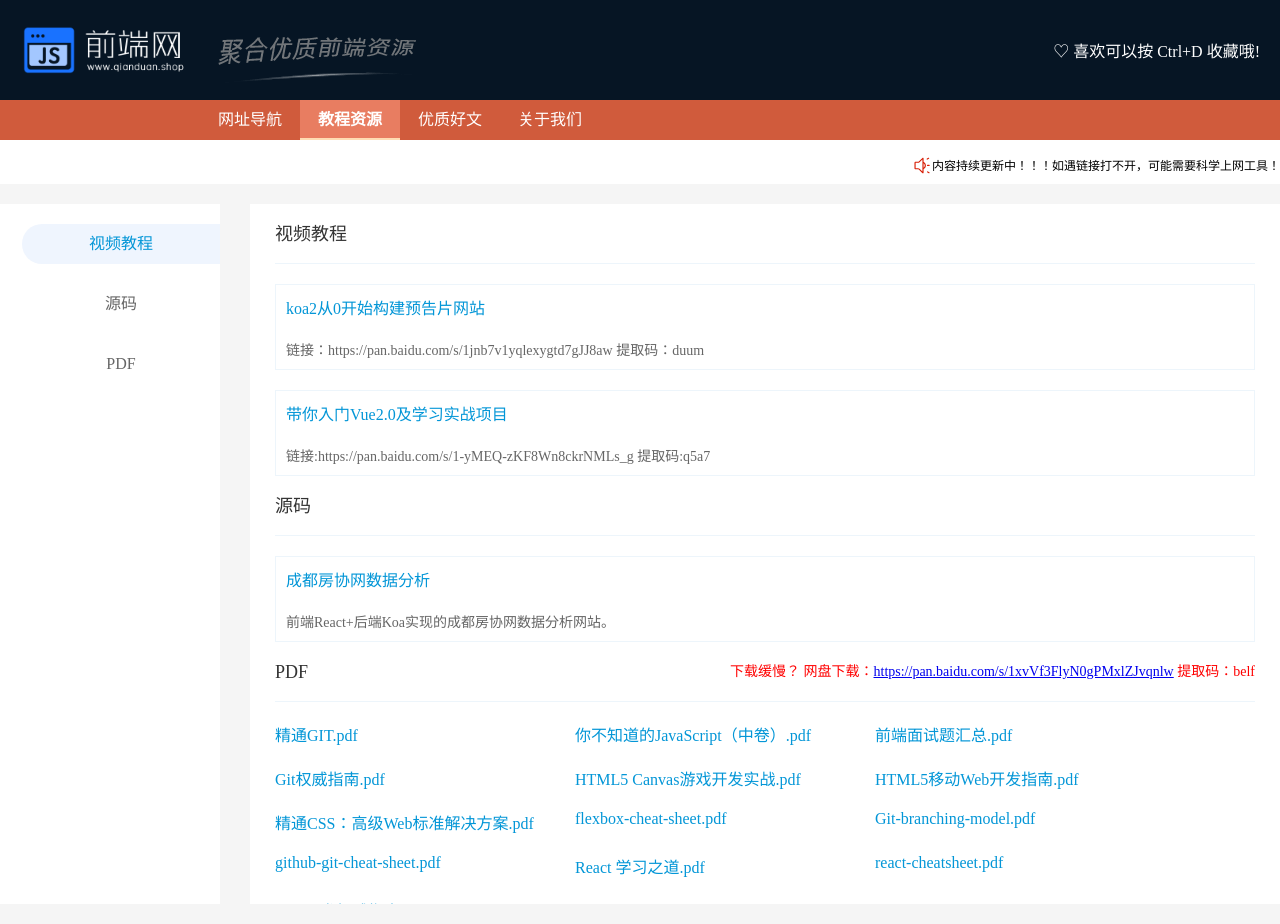
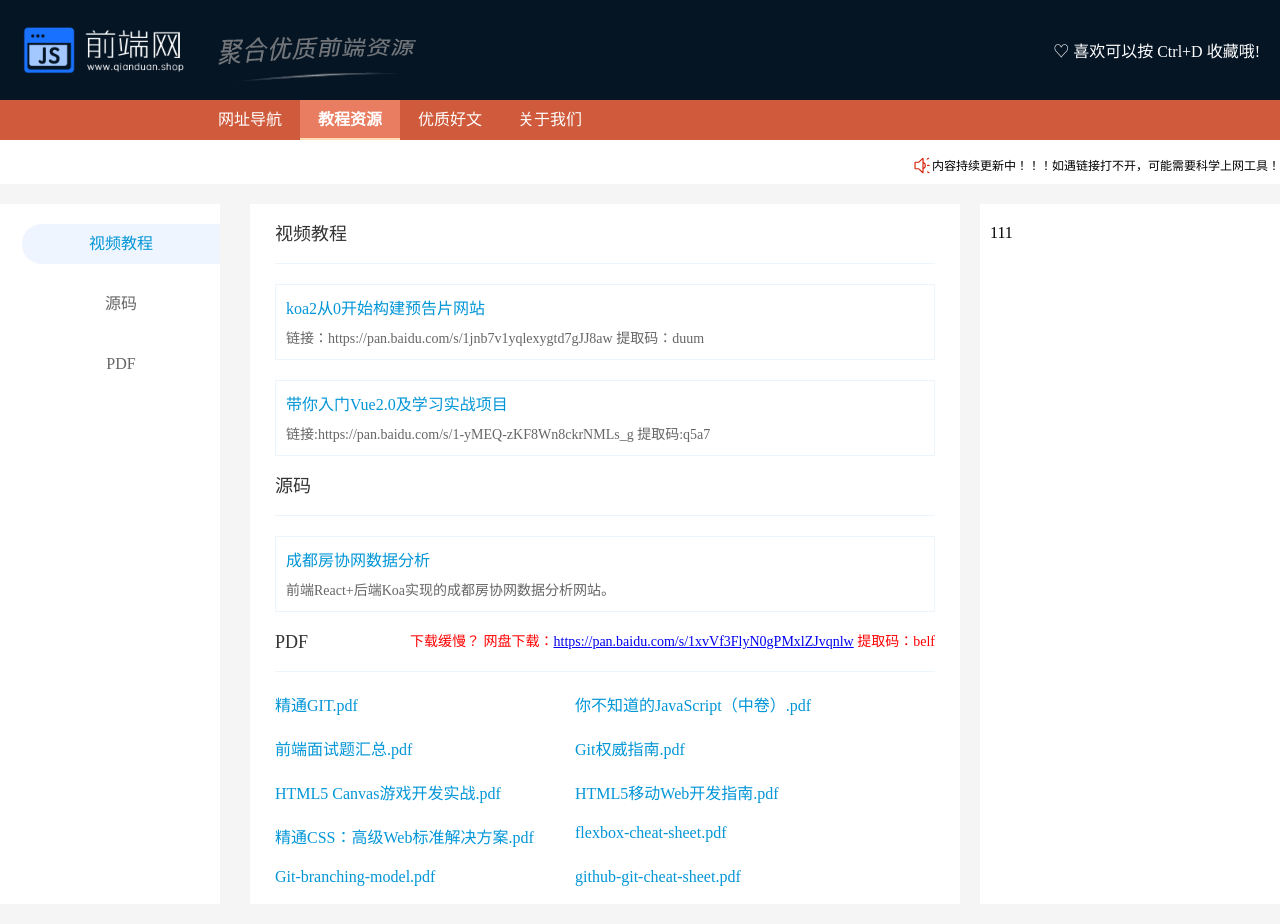
Before and after one commit to believeyourself/blogs, a React app in the folder front/: page /#/resources in a window 1280 px wide. Built offline with nearby package versions, Linux system fonts and the light colour scheme.

Commit message:
内容布局修改

```diff
--- a/front/src/app.less
+++ b/front/src/app.less
@@ -79,3 +79,8 @@
     top: 5px;
   }
 }
+
+.content {
+  display: flex;
+  padding-top: 20px;
+}
--- a/front/src/app.tsx
+++ b/front/src/app.tsx
@@ -11,6 +11,7 @@ import Sites from "@/pages/sites";
 import Resources from "@/pages/resources";
 import AboutUs from "@/pages/aboutUs";
 import Blogs from "@/pages/blogs";
+import HotRank from "@/components/hotRank";
 // import Effects from "@/pages/Effects";
 import { HashRouter as Router, Route, Switch, NavLink } from "react-router-dom";
 import styles from "./app.less";
@@ -64,7 +65,7 @@ class App extends React.Component {
           <img width={20} src={noticeIcon} />
           内容持续更新中！！！如遇链接打不开，可能需要科学上网工具！
         </div>
-
+        <div className={styles.content}>
           <Router>
             <Switch>
               <Route exact path="/" component={Sites}></Route>
@@ -75,6 +76,8 @@ class App extends React.Component {
               <Route path="/aboutUs" component={AboutUs}></Route>
             </Switch>
           </Router>
+          <HotRank />
+        </div>
       </div>
     );
   }
--- a/front/src/components/card/index.less
+++ b/front/src/components/card/index.less
@@ -13,9 +13,10 @@
 
   .description {
     color: #666666;
-    margin-top: 20px;
+    margin-top: 10px;
     overflow: hidden;
     text-overflow: ellipsis;
     font-size: 14px;
+    line-height: 20px;
   }
 }
--- /dev/null
+++ b/front/src/components/hotRank/index.less
@@ -0,0 +1,8 @@
+.container {
+    width: 280px;
+    flex-shrink: 0;
+    flex-grow: 0;
+    margin-left: 20px;
+    background-color: #fff;
+    padding: 20px 10px;
+}
--- /dev/null
+++ b/front/src/components/hotRank/index.tsx
@@ -0,0 +1,10 @@
+import React from "react";
+import style from "./index.less";
+
+function HotRank () {
+  return <div className={style.container}>
+111
+  </div>;
+}
+
+export default HotRank;
--- a/front/src/pages/aboutUs/index.less
+++ b/front/src/pages/aboutUs/index.less
@@ -1,13 +1,9 @@
-.container {
-    background-color: #f5f5f5;
-    padding: 20px 0;
-    margin: 0 auto;
-
 .content {
     background-color: #fff;
     padding: 20px;
     display: flex;
     flex-direction: column;
+    margin-left: 250px;
 
     .des {
         padding: 20px;
@@ -34,4 +30,3 @@
         }
     }
 }
-}
--- a/front/src/pages/blogs/index.less
+++ b/front/src/pages/blogs/index.less
@@ -1,10 +1,3 @@
-.container {
-  @spacing: 20px;
-  display: flex;
-  padding: @spacing 0;
-  background-color: #f5f5f5;
-  margin: 0 auto;
-
 .content {
   margin-left: 30px;
   flex: 1;
@@ -12,6 +5,7 @@
   padding: 0 25px;
   height: calc(100vh - 100px);
   overflow-y: scroll;
+  margin-left: 250px;
 
   .category_list_item {
     text-decoration: none;
@@ -30,4 +24,3 @@
     }
   }
 }
-}
--- a/front/src/pages/blogs/index.tsx
+++ b/front/src/pages/blogs/index.tsx
@@ -20,8 +20,6 @@ export default function Blogs () {
     );
   });
   return (
-    <section className={styles.container}>
-      <div className={styles.content}>{records}</div>
-    </section>
+    <div className={styles.content}>{records}</div>
   );
 }
--- a/front/src/pages/resources/index.less
+++ b/front/src/pages/resources/index.less
@@ -1,7 +1,6 @@
 .container {
   @spacing: 20px;
   display: flex;
-  padding: @spacing 0;
   background-color: #f5f5f5;
 
   .nav {
--- a/front/src/pages/sites/index.less
+++ b/front/src/pages/sites/index.less
@@ -1,8 +1,6 @@
-
 .container {
   @spacing: 20px;
   display: flex;
-  padding: @spacing 0;
   background-color: #f5f5f5;
 
   .nav {
@@ -13,6 +11,7 @@
       background-color: #fff;
       list-style: none;
     }
+
     .nav_item {
       text-align: right;
       margin: @spacing 0;
@@ -27,9 +26,11 @@
         text-align: center;
         border-top-left-radius: 20px;
         border-bottom-left-radius: 20px;
+
         &:hover {
           color: #0396d7;
         }
+
         &.active {
           color: #0396d7;
           background-color: #eff5fe;
@@ -54,6 +55,7 @@
       color: #333333;
       font-size: 18px;
     }
+
     .category_list {
       display: flex;
       flex-wrap: wrap;
```
Also changed, not shown: front/src/components/originCode/index.less (deleted), front/src/components/originCode/index.tsx (deleted). Lines whose indentation alone changed are shown as unchanged.
